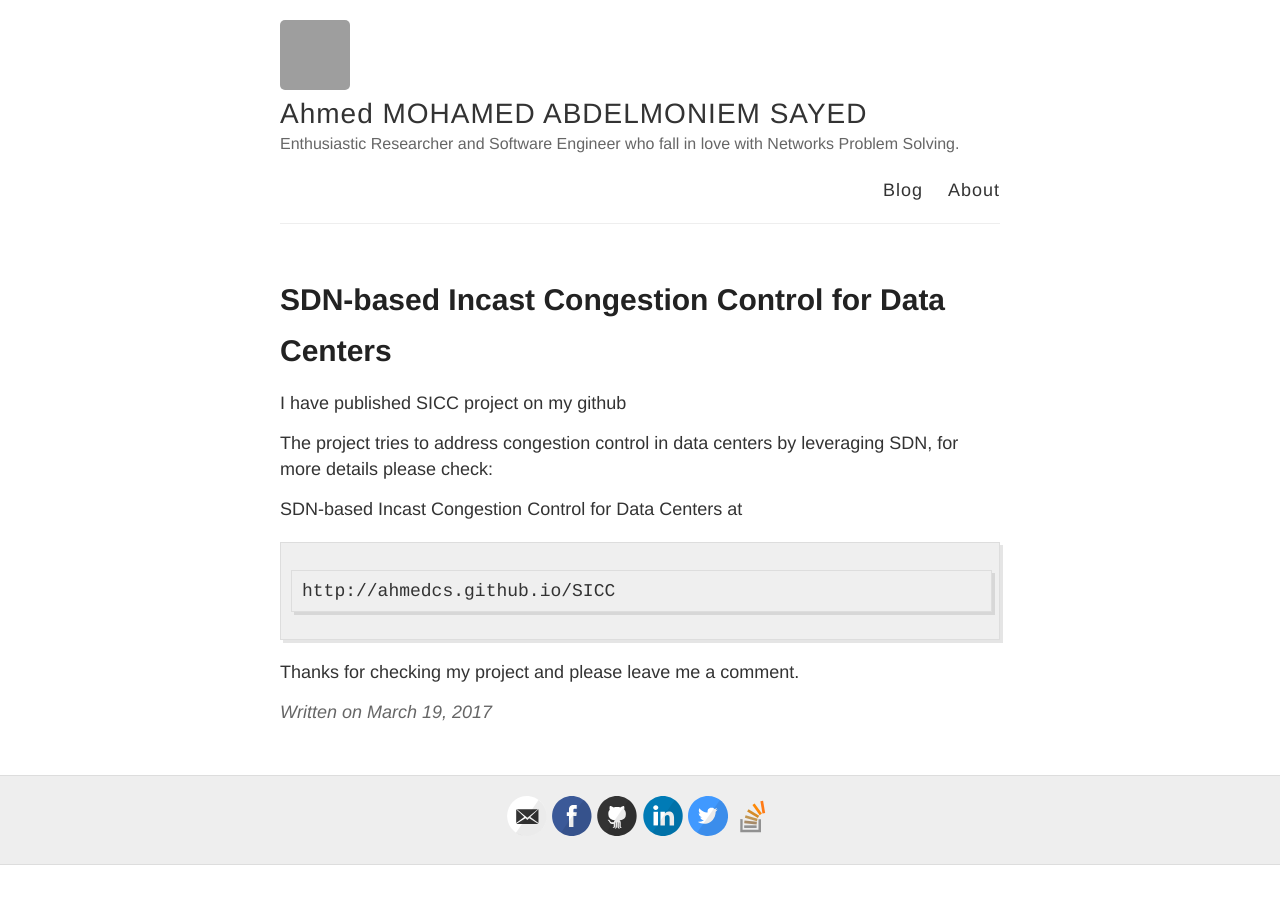
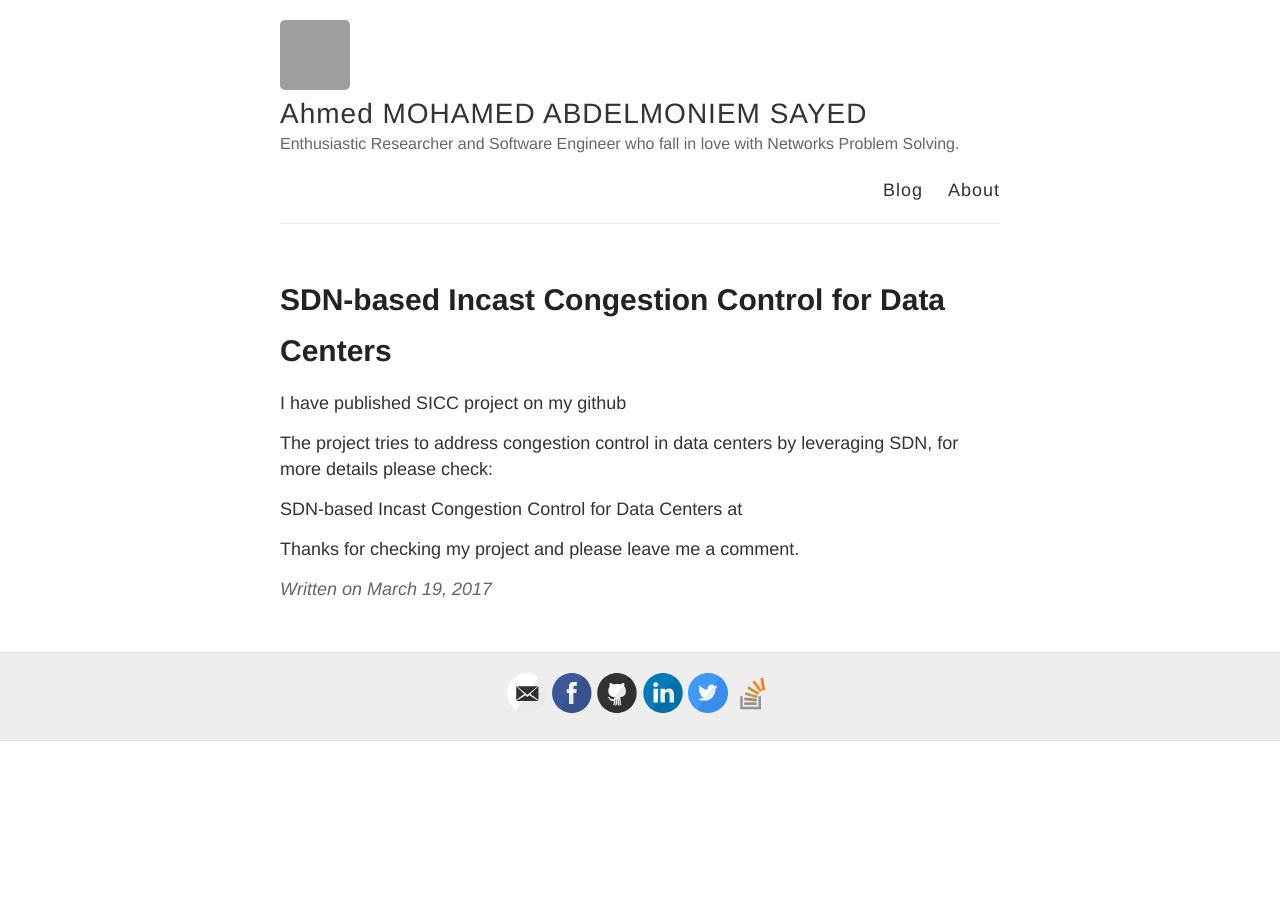
Before and after one commit to ahmedcs/ahmedcs.github.io, a Jekyll site: the page built from _posts/2017-3-19-SICC.md, in a window 1280 px wide. Built offline with Jekyll 4.4.1, drawn with Linux system fonts in a browser that asks for light colours; comment, search, counter and statistics services are not loaded; some of the changed lines change nothing that is shown; grey boxes are pictures that could not be loaded.

Commit message:
fix error

````diff
--- a/_posts/2017-3-19-SICC.md
+++ b/_posts/2017-3-19-SICC.md
@@ -8,7 +8,6 @@ I have published SICC project on my github
 The project tries to address congestion control in data centers by leveraging SDN, for more details please check:
 
 SDN-based Incast Congestion Control for Data Centers at
-```
-http://ahmedcs.github.io/SICC
-```
+
+
 Thanks for checking my project and please leave me a comment.
````
